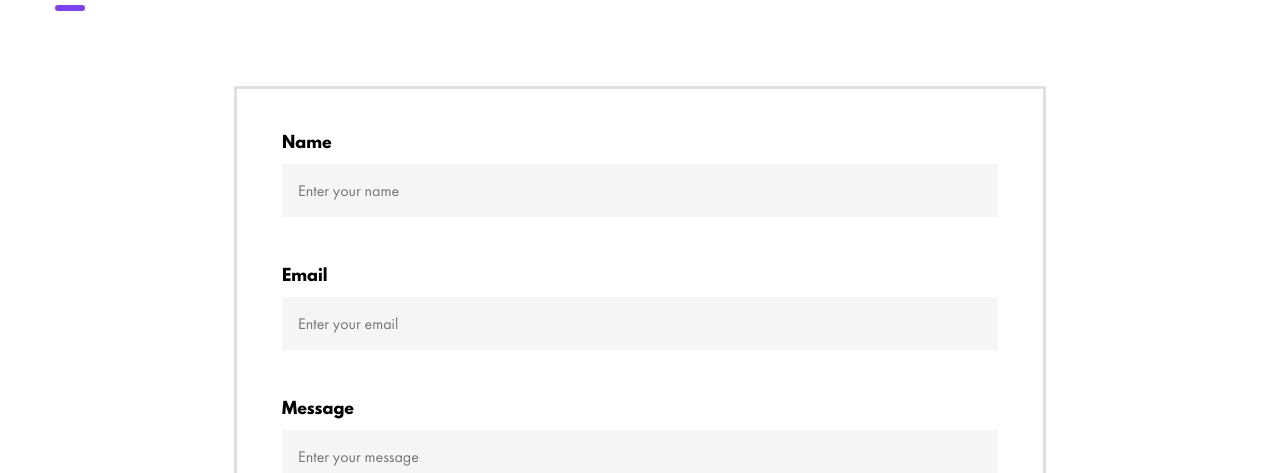
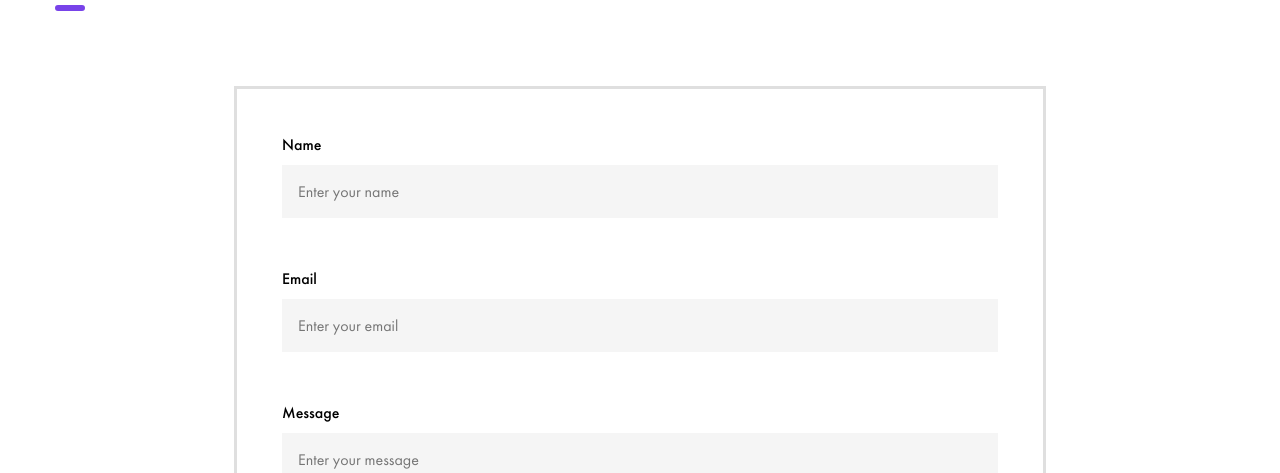
Before and after one commit to anselmo07-2001/anselmo-portfolio, a React (Vite) app: page / in a window 1280 px wide. Shown: the part 4244-4717 px from the top of the page. Built offline with nearby package versions, Linux system fonts and the light colour scheme.

Commit message:
change font weight of the contact label section

```diff
--- a/src/components/Contact.jsx
+++ b/src/components/Contact.jsx
@@ -57,7 +57,7 @@ const Contact = () => {
                     <form className="contact-form" ref={form} onSubmit={sendEmail}>
                         <div className="form-inputFieldsGroup">
                             <div className="form-inputGroup">
-                                <label for="name" className="leagueSpartanFont form-label">Name</label>
+                                <label for="name" className="futuraPtMd form-label">Name</label>
                                 <br/>
                                 <input id="name" type="text" className="form-input-field futuraPtBook"
                                        placeholder="Enter your name" name="visitor_name"
@@ -66,7 +66,7 @@ const Contact = () => {
                                 <span className="msgError futuraPtLight">{inputNameErrMsg}</span>
                             </div>
                             <div className="form-inputGroup">
-                                <label for="email" className="leagueSpartanFont form-label">Email</label>
+                                <label for="email" className="futuraPtMd form-label">Email</label>
                                 <br/>
                                 <input id="email" type="email" className="form-input-field futuraPtBook"
                                        placeholder="Enter your email" name="visitor_email"
@@ -75,7 +75,7 @@ const Contact = () => {
                                 <span className="msgError futuraPtLight">{inputEmailErrMsg}</span>
                             </div>
                             <div className="form-inputGroup">
-                                <label for="message" className="leagueSpartanFont form-label">Message</label>
+                                <label for="message" className="futuraPtMd form-label">Message</label>
                                 <br/>
                                 <textarea id="message" type="text" className="form-input-field futuraPtBook"
                                        placeholder="Enter your message" name="message"
```
